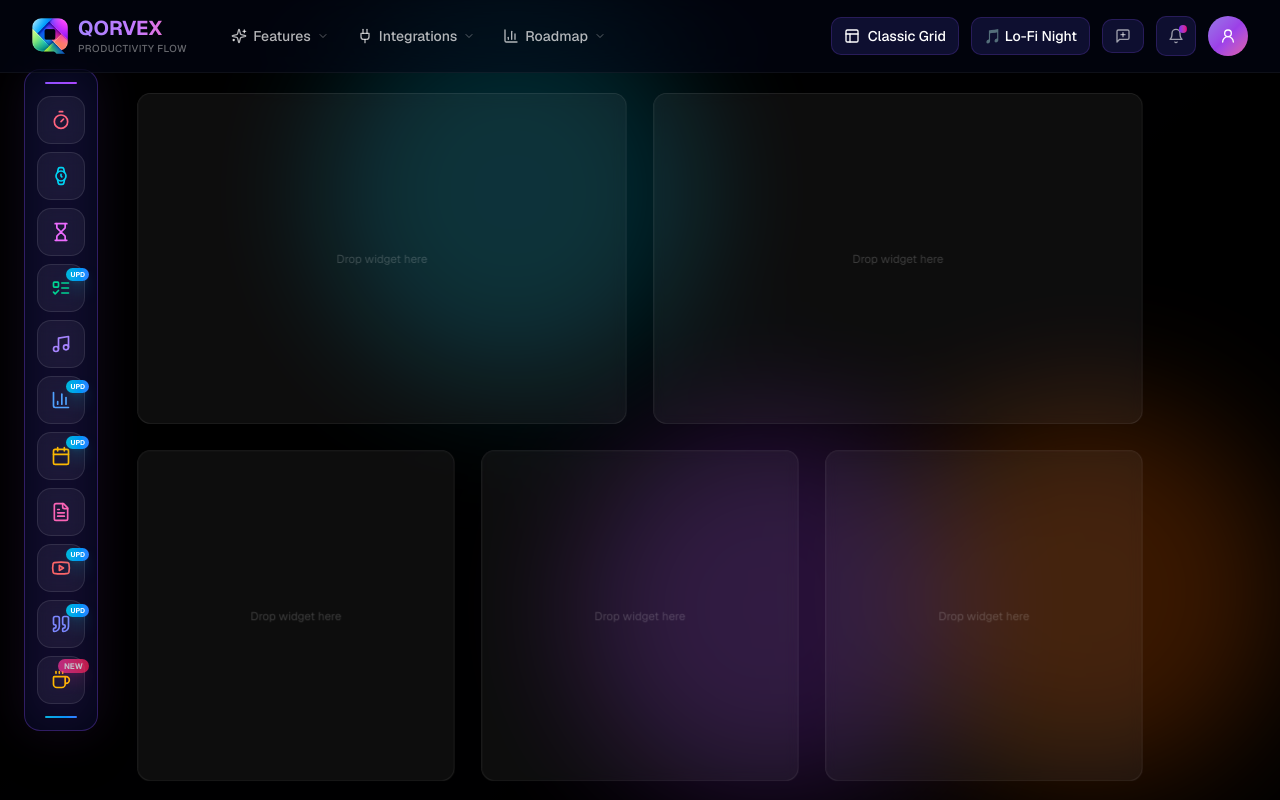
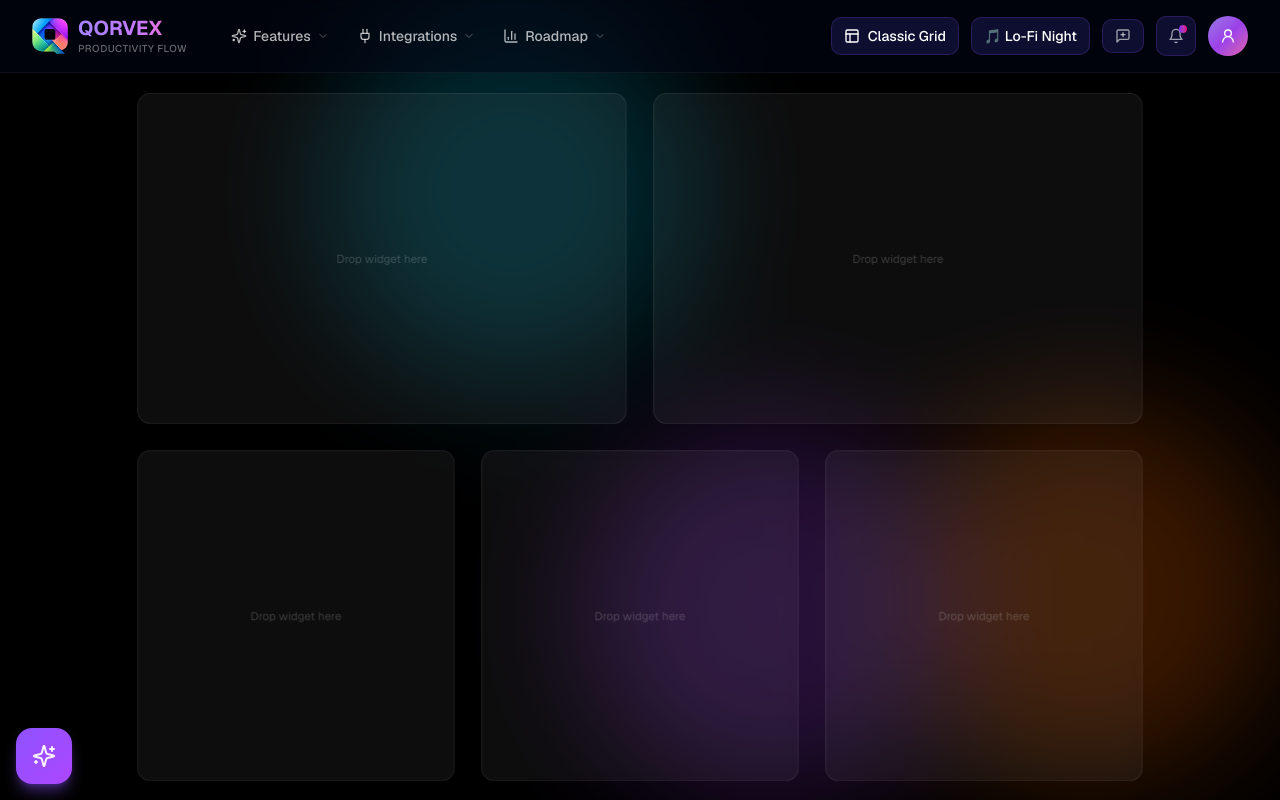
Before and after one commit to jaymarknicolas/qorvexflow, a Next.js app: page / in a window 1280 px wide. Built offline with nearby package versions, Linux system fonts and the light colour scheme.

Commit message:
update widget sidebar UI

```diff
--- a/components/widget-sidebar.tsx
+++ b/components/widget-sidebar.tsx
@@ -16,6 +16,7 @@ import {
   GripVertical,
   Hourglass,
   Watch,
+  X,
   type LucideIcon,
 } from "lucide-react";
 import type { WidgetDefinition } from "@/types";
@@ -139,13 +140,11 @@ interface WidgetIconProps {
   id: string;
   icon: LucideIcon;
   label: string;
-  isMobile?: boolean;
-  showLabel?: boolean;
   isNew?: boolean;
   isUpdated?: boolean;
 }
 
-function WidgetIcon({ id, icon: Icon, label, isMobile = false, showLabel = false, isNew = false, isUpdated = false }: WidgetIconProps) {
+function WidgetIcon({ id, icon: Icon, label, isNew = false, isUpdated = false }: WidgetIconProps) {
   const { setNodeRef, listeners, attributes, isDragging } = useDraggable({
     id,
     data: { from: "sidebar" },
@@ -153,16 +152,16 @@ function WidgetIcon({ id, icon: Icon, label, isMobile = false, showLabel = false
 
   const colors = widgetColors[id] || widgetColors.pomodoro;
 
-  const iconContent = (
+  return (
+    <Tooltip>
+      <TooltipTrigger asChild>
         <motion.div
           ref={setNodeRef}
           {...listeners}
           {...attributes}
           whileHover={{ scale: 1.05 }}
           whileTap={{ scale: 0.95 }}
-      className={`group relative flex ${showLabel ? "flex-col" : ""} items-center justify-center ${
-        showLabel ? "h-20 w-20" : "h-12 w-12"
-      } rounded-xl cursor-grab active:cursor-grabbing transition-all duration-300 ${
+          className={`group relative flex flex-col items-center justify-center h-[72px] w-full rounded-xl cursor-grab active:cursor-grabbing transition-all duration-300 ${
             isDragging ? "opacity-50 scale-95" : ""
           }`}
         >
@@ -205,34 +204,20 @@ function WidgetIcon({ id, icon: Icon, label, isMobile = false, showLabel = false
             className={`absolute inset-0 rounded-xl shadow-lg shadow-transparent ${colors.glow} transition-shadow duration-300`}
           />
 
-      {/* Icon container */}
-      <div className={`relative z-10 ${showLabel ? "mb-1.5" : ""}`}>
+          {/* Icon */}
+          <div className="relative z-10 mb-1">
             <Icon
-          className={`${showLabel ? "h-6 w-6" : "h-5 w-5"} ${colors.icon} group-hover:text-white transition-colors duration-300`}
+              className={`h-5 w-5 ${colors.icon} group-hover:text-white transition-colors duration-300`}
             />
           </div>
 
-      {/* Label for mobile expanded view */}
-      {showLabel && (
-        <span className="relative z-10 text-[10px] font-medium text-white/60 group-hover:text-white transition-colors duration-300">
+          {/* Label */}
+          <span className="relative z-10 text-[10px] font-medium text-white/60 group-hover:text-white transition-colors duration-300 truncate max-w-full px-1">
             {label}
           </span>
-      )}
         </motion.div>
-  );
-
-  // For mobile with labels shown, no tooltip needed
-  if (showLabel || isMobile) {
-    return iconContent;
-  }
-
-  // Desktop/Tablet: wrap with Tooltip
-  return (
-    <Tooltip>
-      <TooltipTrigger asChild>
-        {iconContent}
       </TooltipTrigger>
-      <TooltipContent side="right" className="flex items-center gap-2">
+      <TooltipContent side="top" className="flex items-center gap-2">
         <span>{label}</span>
         {isNew && (
           <span className="px-1.5 py-0.5 text-[8px] font-bold bg-gradient-to-r from-pink-500 to-rose-500 text-white rounded-full">
@@ -254,7 +239,7 @@ interface WidgetSidebarProps {
 }
 
 export default function WidgetSidebar({ onWidgetPlaced }: WidgetSidebarProps = {}) {
-  const { isMobile, isTablet } = useResponsive();
+  const { isMobile } = useResponsive();
   const { theme } = useTheme();
   const [isOpen, setIsOpen] = useState(false);
   const [usedWidgets, setUsedWidgets] = useState<Set<string>>(new Set());
@@ -296,6 +281,7 @@ export default function WidgetSidebar({ onWidgetPlaced }: WidgetSidebarProps = {
         glow: "shadow-green-500/40",
         border: "border-green-500/30",
         bg: "bg-green-950/90",
+        text: "text-green-400",
       };
     }
     if (theme === "coffeeshop") {
@@ -305,6 +291,7 @@ export default function WidgetSidebar({ onWidgetPlaced }: WidgetSidebarProps = {
         glow: "shadow-amber-500/40",
         border: "border-amber-500/30",
         bg: "bg-stone-950/90",
+        text: "text-amber-400",
       };
     }
     return {
@@ -313,6 +300,7 @@ export default function WidgetSidebar({ onWidgetPlaced }: WidgetSidebarProps = {
       glow: "shadow-violet-500/40",
       border: "border-violet-500/30",
       bg: "bg-slate-950/90",
+      text: "text-violet-400",
     };
   };
 
@@ -321,12 +309,11 @@ export default function WidgetSidebar({ onWidgetPlaced }: WidgetSidebarProps = {
   // Track if we're currently dragging from sidebar
   const [isDraggingFromSidebar, setIsDraggingFromSidebar] = useState(false);
 
-  // Monitor drag events to hide sidebar when dragging starts (mobile)
+  // Monitor drag events to hide panel when dragging starts
   // and mark widgets as used when dropped
   useDndMonitor({
     onDragStart(event) {
-      if (isMobile && event.active.data?.current?.from === "sidebar") {
-        // Dragging started from sidebar - slowly hide the drawer
+      if (event.active.data?.current?.from === "sidebar") {
         setIsDraggingFromSidebar(true);
       }
     },
@@ -337,25 +324,30 @@ export default function WidgetSidebar({ onWidgetPlaced }: WidgetSidebarProps = {
         markWidgetAsUsed(widgetId);
       }
 
-      if (isMobile) {
-        // Drag ended - close sidebar and reset state
+      // Drag ended - close panel and reset state
       setIsDraggingFromSidebar(false);
       setIsOpen(false);
-      }
     },
     onDragCancel() {
-      if (isMobile) {
-        // Drag cancelled - reset state but keep sidebar open
+      // Drag cancelled - reset state but keep panel open
       setIsDraggingFromSidebar(false);
-      }
     },
   });
 
-  // Mobile: Floating button with modern drawer
-  if (isMobile) {
+  // Close on Escape key
+  useEffect(() => {
+    const handleKeyDown = (e: KeyboardEvent) => {
+      if (e.key === "Escape" && isOpen) {
+        setIsOpen(false);
+      }
+    };
+    window.addEventListener("keydown", handleKeyDown);
+    return () => window.removeEventListener("keydown", handleKeyDown);
+  }, [isOpen]);
+
   return (
-      <>
-        {/* Floating Menu Button */}
+    <TooltipProvider delayDuration={300}>
+      {/* FAB Button - consistent position across all breakpoints */}
       <motion.button
         onClick={() => setIsOpen(!isOpen)}
         whileHover={{ scale: 1.05 }}
@@ -373,7 +365,7 @@ export default function WidgetSidebar({ onWidgetPlaced }: WidgetSidebarProps = {
               exit={{ rotate: 90, opacity: 0 }}
               transition={{ duration: 0.2 }}
             >
-                <GripVertical className="h-6 w-6 rotate-90" />
+              <X className="h-6 w-6" />
             </motion.div>
           ) : (
             <motion.div
@@ -399,11 +391,12 @@ export default function WidgetSidebar({ onWidgetPlaced }: WidgetSidebarProps = {
         )}
       </motion.button>
 
-        {/* Mobile Drawer */}
+      {/* Widget Panel */}
       <AnimatePresence>
         {isOpen && (
           <>
-              {/* Backdrop - fade out when dragging */}
+            {/* Backdrop - only on mobile for bottom sheet feel, transparent on desktop */}
+            {isMobile && (
               <motion.div
                 initial={{ opacity: 0 }}
                 animate={{ opacity: isDraggingFromSidebar ? 0 : 1 }}
@@ -413,23 +406,33 @@ export default function WidgetSidebar({ onWidgetPlaced }: WidgetSidebarProps = {
                 onClick={() => !isDraggingFromSidebar && setIsOpen(false)}
                 style={{ pointerEvents: isDraggingFromSidebar ? "none" : "auto" }}
               />
+            )}
 
-              {/* Bottom Sheet Drawer - slide down when dragging */}
+            {/* Click-away layer for desktop/tablet (invisible) */}
+            {!isMobile && (
+              <div
+                className="fixed inset-0 z-[55]"
+                onClick={() => setIsOpen(false)}
+              />
+            )}
+
+            {/* Mobile: Bottom Sheet */}
+            {isMobile ? (
               <motion.aside
                 initial={{ y: "100%", opacity: 0 }}
                 animate={{
                   y: isDraggingFromSidebar ? "100%" : 0,
-                  opacity: isDraggingFromSidebar ? 0 : 1
+                  opacity: isDraggingFromSidebar ? 0 : 1,
                 }}
                 exit={{ y: "100%", opacity: 0 }}
                 transition={{
                   type: "spring",
                   damping: 25,
                   stiffness: 300,
-                  duration: isDraggingFromSidebar ? 0.4 : undefined
+                  duration: isDraggingFromSidebar ? 0.4 : undefined,
                 }}
                 className={`fixed left-0 right-0 bottom-0 z-[56] ${themeAccent.bg} backdrop-blur-xl rounded-t-3xl border-t ${themeAccent.border} p-4 pb-8 max-h-[70vh] overflow-y-auto`}
-                aria-label="Widget sidebar"
+                aria-label="Widget panel"
                 style={{ pointerEvents: isDraggingFromSidebar ? "none" : "auto" }}
               >
                 {/* Handle bar */}
@@ -440,27 +443,25 @@ export default function WidgetSidebar({ onWidgetPlaced }: WidgetSidebarProps = {
                 {/* Header */}
                 <div className="flex items-center justify-between mb-4 px-2">
                   <div className="flex items-center gap-2">
-                    <Sparkles className={`h-5 w-5 ${theme === "ghibli" ? "text-green-400" : theme === "coffeeshop" ? "text-amber-400" : "text-violet-400"}`} />
+                    <Sparkles className={`h-5 w-5 ${themeAccent.text}`} />
                     <h3 className="text-lg font-semibold text-white">Add Widgets</h3>
                   </div>
                   <span className="text-xs text-white/40">Drag to canvas</span>
                 </div>
 
-                {/* Widget Grid */}
+                {/* Widget Grid - 4 columns on mobile */}
                 <div className="grid grid-cols-4 gap-3">
                   {widgets.map((w, index) => (
                     <motion.div
                       key={w.id}
                       initial={{ opacity: 0, y: 20 }}
                       animate={{ opacity: 1, y: 0 }}
-                      transition={{ delay: index * 0.05 }}
+                      transition={{ delay: index * 0.03 }}
                     >
                       <WidgetIcon
                         id={w.id}
                         icon={w.icon}
                         label={w.label}
-                        isMobile={true}
-                        showLabel={true}
                         isNew={shouldShowNew(w.id)}
                         isUpdated={shouldShowUpdated(w.id)}
                       />
@@ -468,78 +469,76 @@ export default function WidgetSidebar({ onWidgetPlaced }: WidgetSidebarProps = {
                   ))}
                 </div>
               </motion.aside>
-            </>
-          )}
-        </AnimatePresence>
-      </>
-    );
-  }
-
-  // Tablet: Bottom dock with modern design
-  if (isTablet) {
-    return (
-      <TooltipProvider delayDuration={300}>
+            ) : (
+              /* Desktop/Tablet: Floating panel above the FAB */
               <motion.aside
-          initial={{ y: 20, opacity: 0 }}
-          animate={{ y: 0, opacity: 1 }}
-          className={`fixed bottom-6 left-1/2 -translate-x-1/2 z-50 rounded-2xl ${themeAccent.bg} backdrop-blur-xl border ${themeAccent.border} px-4 py-3 flex flex-row gap-2 shadow-2xl`}
-          aria-label="Widget sidebar"
+                initial={{ opacity: 0, y: 20, scale: 0.95 }}
+                animate={{
+                  opacity: isDraggingFromSidebar ? 0 : 1,
+                  y: isDraggingFromSidebar ? 20 : 0,
+                  scale: isDraggingFromSidebar ? 0.95 : 1,
+                }}
+                exit={{ opacity: 0, y: 20, scale: 0.95 }}
+                transition={{
+                  type: "spring",
+                  damping: 25,
+                  stiffness: 300,
+                }}
+                className={`fixed left-4 bottom-22 z-[56] w-[280px] ${themeAccent.bg} backdrop-blur-xl rounded-2xl border ${themeAccent.border} shadow-2xl overflow-hidden`}
+                aria-label="Widget panel"
+                style={{ pointerEvents: isDraggingFromSidebar ? "none" : "auto" }}
+                onClick={(e) => e.stopPropagation()}
               >
-          {/* Decorative glow */}
-          <div
-            className={`absolute inset-0 rounded-2xl bg-gradient-to-r ${themeAccent.primary} opacity-10 blur-xl`}
-          />
-
-          {widgets.map((w, index) => (
-            <motion.div
-              key={w.id}
-              initial={{ opacity: 0, scale: 0.8 }}
-              animate={{ opacity: 1, scale: 1 }}
-              transition={{ delay: index * 0.05 }}
-            >
-              <WidgetIcon id={w.id} icon={w.icon} label={w.label} isNew={shouldShowNew(w.id)} isUpdated={shouldShowUpdated(w.id)} />
-            </motion.div>
-          ))}
-        </motion.aside>
-      </TooltipProvider>
-    );
-  }
-
-  // Desktop: Left sidebar with modern glass design
-  return (
-    <TooltipProvider delayDuration={300}>
-      <motion.aside
-        initial={{ x: -20, opacity: 0 }}
-        animate={{ x: 0, opacity: 1 }}
-        className={`fixed left-6 top-1/2 -translate-y-1/2 z-50 rounded-2xl ${themeAccent.bg} backdrop-blur-xl border ${themeAccent.border} p-3 flex flex-col gap-2 shadow-2xl`}
-        aria-label="Widget sidebar"
-      >
-        {/* Header accent */}
-        <div className="flex items-center justify-center mb-1">
-          <div className={`h-0.5 w-8 rounded-full bg-gradient-to-r ${themeAccent.primary}`} />
-        </div>
-
                 {/* Decorative glow */}
                 <div
                   className={`absolute inset-0 rounded-2xl bg-gradient-to-b ${themeAccent.primary} opacity-10 blur-xl pointer-events-none`}
                 />
 
+                {/* Header */}
+                <div className="relative z-10 flex items-center justify-between px-4 pt-4 pb-2">
+                  <div className="flex items-center gap-2">
+                    <Sparkles className={`h-4 w-4 ${themeAccent.text}`} />
+                    <h3 className="text-sm font-semibold text-white">Widgets</h3>
+                  </div>
+                  <span className="text-[10px] text-white/40 font-medium">Drag to canvas</span>
+                </div>
+
+                {/* Divider */}
+                <div className="mx-4 mb-2">
+                  <div className={`h-px bg-gradient-to-r ${themeAccent.primary} opacity-30`} />
+                </div>
+
+                {/* Widget Grid - 3 columns for desktop/tablet floating panel */}
+                <div className="relative z-10 px-3 pb-4 max-h-[60vh] overflow-y-auto">
+                  <div className="grid grid-cols-3 gap-2">
                     {widgets.map((w, index) => (
                       <motion.div
                         key={w.id}
-            initial={{ opacity: 0, x: -10 }}
-            animate={{ opacity: 1, x: 0 }}
-            transition={{ delay: index * 0.05 }}
+                        initial={{ opacity: 0, y: 10 }}
+                        animate={{ opacity: 1, y: 0 }}
+                        transition={{ delay: index * 0.03 }}
                       >
-            <WidgetIcon id={w.id} icon={w.icon} label={w.label} isNew={shouldShowNew(w.id)} isUpdated={shouldShowUpdated(w.id)} />
+                        <WidgetIcon
+                          id={w.id}
+                          icon={w.icon}
+                          label={w.label}
+                          isNew={shouldShowNew(w.id)}
+                          isUpdated={shouldShowUpdated(w.id)}
+                        />
                       </motion.div>
                     ))}
+                  </div>
+                </div>
 
-        {/* Footer accent */}
-        <div className="flex items-center justify-center mt-1">
-          <div className={`h-0.5 w-8 rounded-full bg-gradient-to-r ${themeAccent.secondary}`} />
+                {/* Bottom accent */}
+                <div className="px-4 pb-3">
+                  <div className={`h-0.5 w-full rounded-full bg-gradient-to-r ${themeAccent.secondary} opacity-30`} />
                 </div>
               </motion.aside>
+            )}
+          </>
+        )}
+      </AnimatePresence>
     </TooltipProvider>
   );
 }
```
Lines whose indentation alone changed are shown as unchanged.
